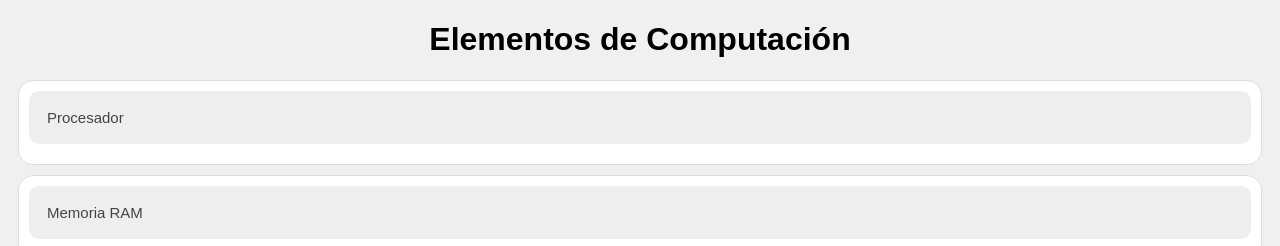
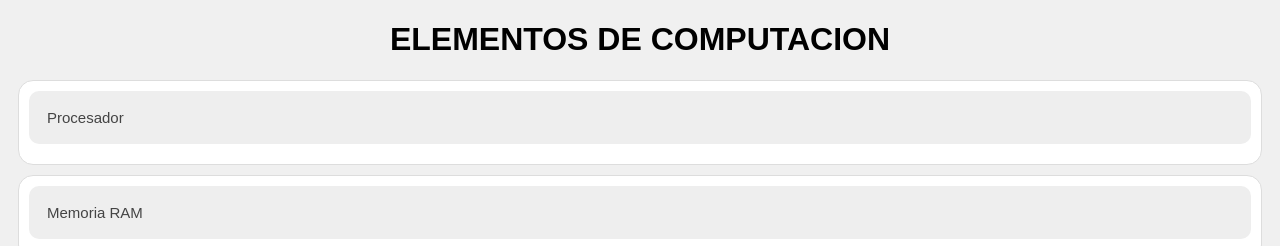
Before and after one commit to SiXo1/prueba1, a plain HTML site: page Index.html in a window 1280 px wide. Shown: the top 246 px of the page. Drawn offline with Linux system fonts and the light colour scheme; a script that the page names is missing.

Commit message:
se hizo cambio en mayuscula

```diff
--- a/Index.html
+++ b/Index.html
@@ -7,7 +7,7 @@
     <title>Document</title>
 </head>
 <body>
-    <h1>Elementos de Computación</h1>
+    <h1>ELEMENTOS DE COMPUTACION</h1>
     <div class="computer-item">
         <button class="accordion">Procesador</button>
         <div class="panel">
```
